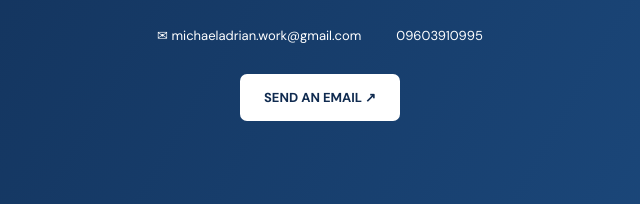
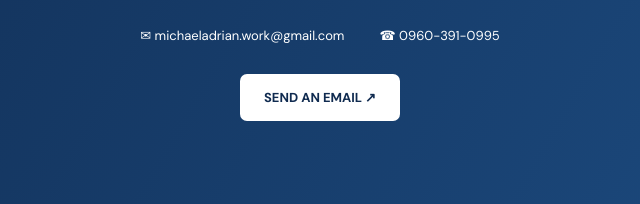
Before and after one commit to m-daligdig/Michael-Portfolio, a plain HTML site: page index.html in a window 1280 px wide. Shown: the part 4667-4871 px from the top of the page, 320-960 px from the left. Drawn offline with Linux system fonts and the light colour scheme.

Commit message:
Update index.html

```diff
--- a/index.html
+++ b/index.html
@@ -511,7 +511,7 @@ footer { background: #0b203b; color: #a9bdd5; padding: 25px 0; font-size: 11px;
     <p class="section-desc">Interested in working together or discussing an opportunity? I'd be happy to connect.</p>
     <div class="contact-info">
       <a href="mailto:michaeladrian.work@gmail.com">✉ michaeladrian.work@gmail.com</a>
-      <a href="tel:09603910995"> 09603910995</a>
+     <a href="tel:09603910995">☎ 0960-391-0995</a>
     </div>
     <a href="mailto:michaeladrian.work@gmail.com" class="btn">SEND AN EMAIL ↗</a>
   </div>
```
